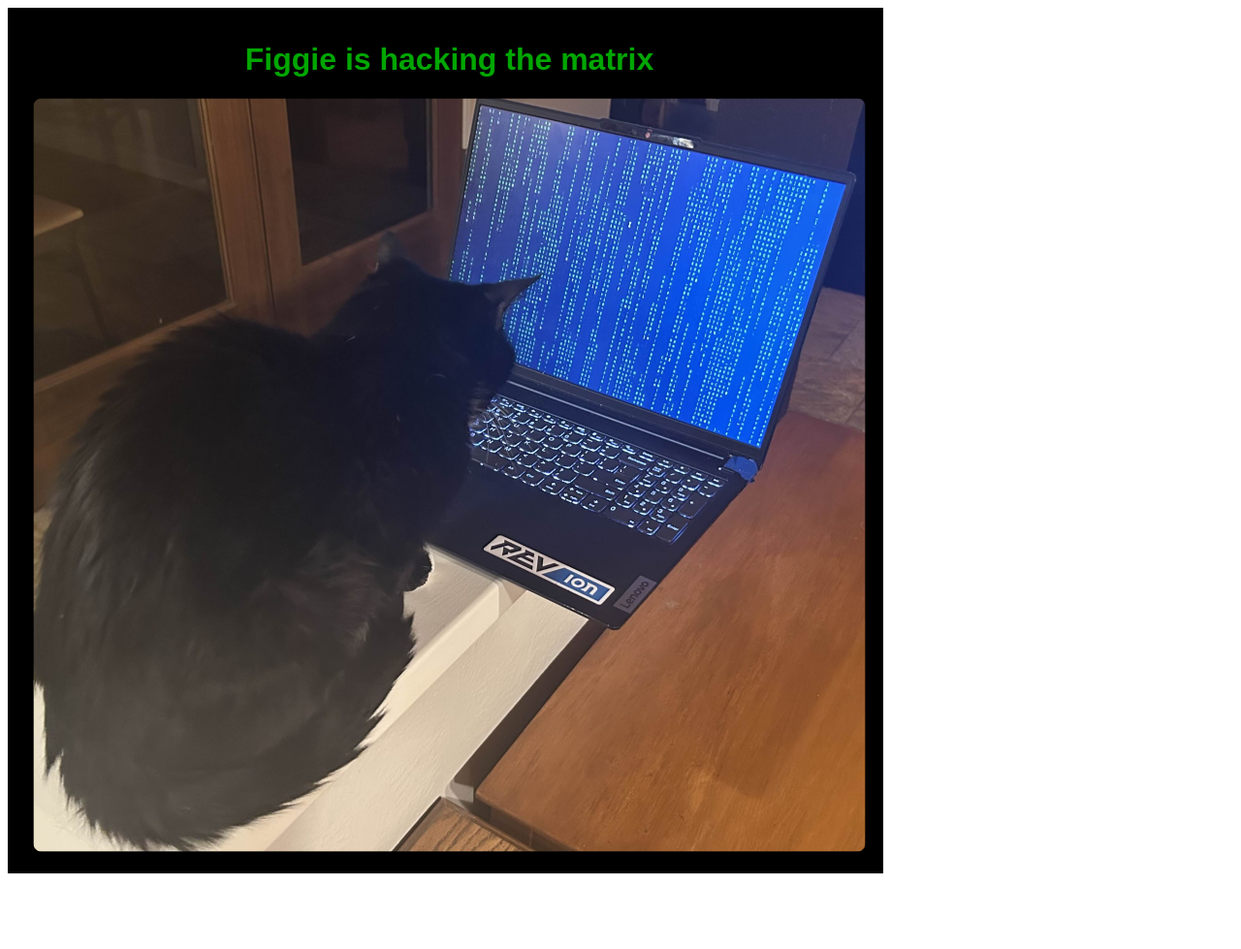
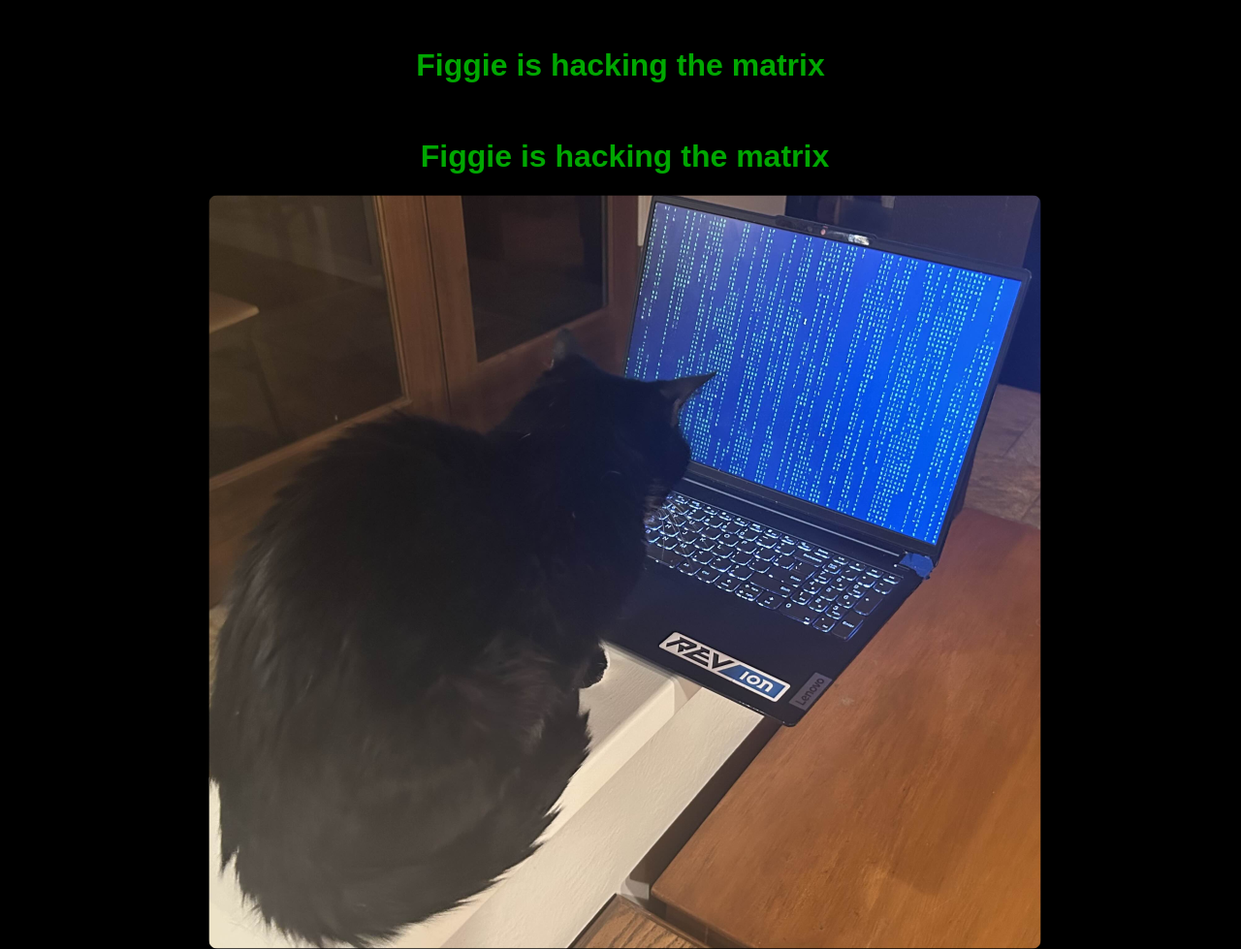
Before and after one commit to blaksaber21/figgie, a plain HTML site: page index.html in a window 1280 px wide. Shown: the whole page at 97% size. Before the commit the page ends 909 px from the top, so only its background shows below. Drawn offline with Linux system fonts and the light colour scheme.

Commit message:
Update index.html

```diff
--- a/index.html
+++ b/index.html
@@ -1,19 +1,45 @@
-</html>
+<!DOCTYPE html>
+<html lang="en">
 <head>
-    <meta property="og:description" content="">
-    <meta property="og:type" content="website">
-    <meta property="og:url" content="https://figgie.lol/">
-    <meta property="og:image" content="https://figgie.lol/figgie1.png">
-    <meta property="og:image:alt" content="Figgie">
-    <meta property="og:title" content="Figgie">
-    <meta property="twitter:card" content="summary_large_image">
-    <meta property="twitter:url" content="https://figgie.lol/">
-    <meta property="twitter:title" content="Figgie">
-    <meta property="twitter:image" content="https://figgie.lol/figgie.png">
-    <meta property="twitter:description" content="">
+    <meta charset="UTF-8">
+    <meta name="viewport" content="width=device-width, initial-scale=1.0">
+    <title>my cat is a hacker</title>
+    <style>
+        body {
+            font-family: Arial, sans-serif;
+            background-color: #000000;
+            text-align: center;
+            padding: 20px;
+        }
 
+        h1 {
+            color: #00A701;
+        }
+
+        .gallery {
+            display: flex;
+            flex-wrap: wrap;
+            justify-content: center;
+            gap: 15px;
+            margin-top: 20px;
+        }
+
+            .gallery img {
+                max-width: 100%;
+                height: auto;
+                border-radius: 10px;
+                transition: transform 0.3s ease;
+            }
+
+                .gallery img:hover {
+                    transform: scale(1.05);
+                }
+    </style>
 </head>
-</body>
-    <img src="figgie1.png" alt="hai :3 ">
+<body>
+    <h1>Figgie is hacking the matrix</h1>
+    <div class="gallery">
+        <img src="figgie1.png" alt="figgie">
+    </div>
 </body>
 </html>
```
